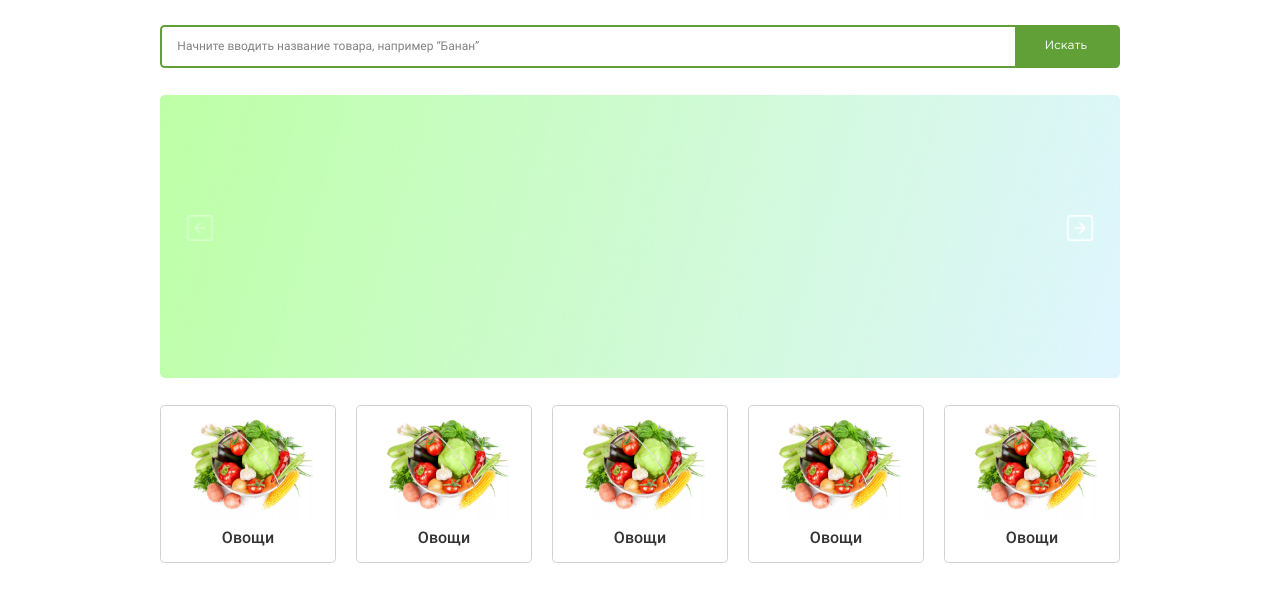
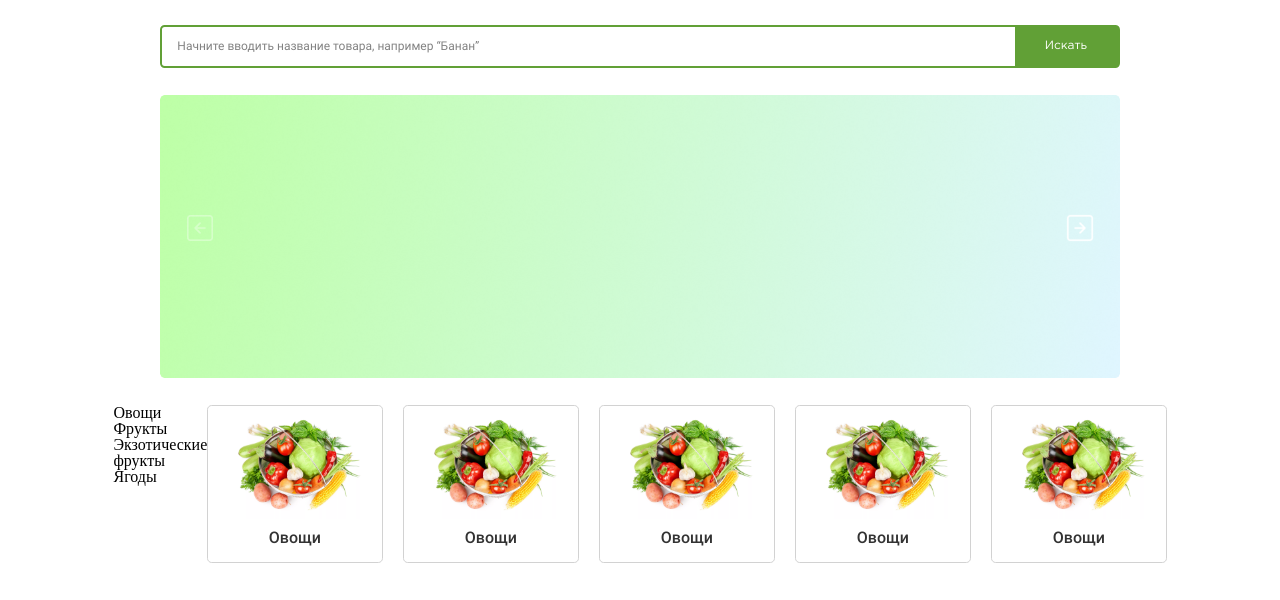
Before and after one commit to TraveWEB/dima_new, a website: page index.html in a window 1280 px wide. Shown: the top 600 px of the page. Drawn offline with nearby package versions, Linux system fonts and the light colour scheme.

Commit message:
Update index.html

```diff
--- a/index.html
+++ b/index.html
@@ -43,6 +43,14 @@
 
         <div class="categories">
             <div class="wrapper">
+
+                <div class="categories_blk_mobile">
+                    <a href="#">Овощи</a>
+                    <a href="#">Фрукты</a>
+                    <a href="#">Экзотические фрукты</a>
+                    <a href="#">Ягоды</a>
+                </div>
+
                 <a href="#" class="categories_blk">
                     <div class="blk_img ibg"><img src="./img/categories-img.png" alt="img"></div>
                     <p class="blk_title">Овощи</p>
```
